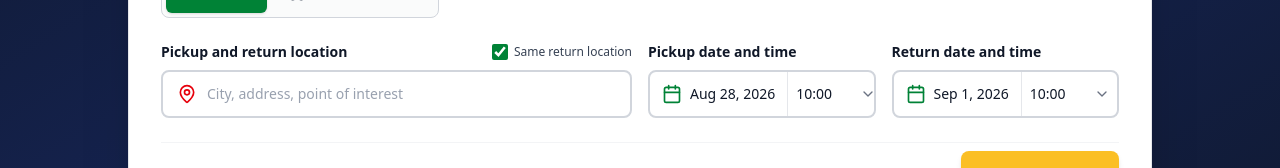
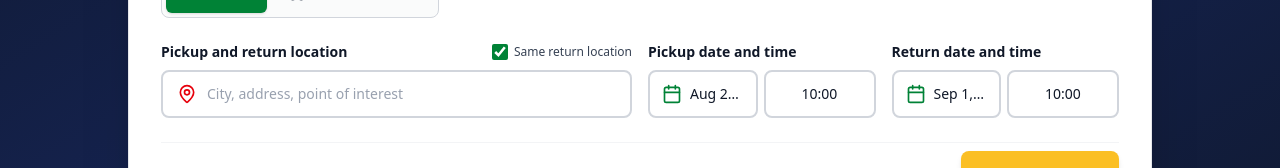
Before and after one commit to sachin11p12/Car-Rent-Frontend, a React (Vite) app: page / in a window 1280 px wide. Shown: the part 462-630 px from the top of the page. Built offline with nearby package versions, Linux system fonts and the light colour scheme.

Commit message:
Queries with location, date, time, and driver preference selection

```diff
--- a/src/components/home/HeroSearchWidget.jsx
+++ b/src/components/home/HeroSearchWidget.jsx
@@ -14,6 +14,7 @@ import {
 } from 'lucide-react';
 import { format, addDays } from 'date-fns';
 import { DualMonthCalendar } from './DualMonthCalendar';
+import { TimePickerWindow } from './TimePickerWindow';
 
 // Indian States and Union Territories
 export const INDIAN_STATES = [
@@ -87,14 +88,6 @@ const POPULAR_LOCATIONS = [
   { name: 'Kochi (Cochin International Airport)', type: 'Airport', state: 'Kerala' }
 ];
 
-// Time Slot Options (30-minute intervals)
-const TIME_SLOTS = Array.from({ length: 48 }, (_, i) => {
-  const hours = Math.floor(i / 2);
-  const minutes = i % 2 === 0 ? '00' : '30';
-  const hourStr = hours.toString().padStart(2, '0');
-  return `${hourStr}:${minutes}`;
-});
-
 export const HeroSearchWidget = () => {
   const navigate = useNavigate();
 
@@ -119,6 +112,9 @@ export const HeroSearchWidget = () => {
   const [showCalendar, setShowCalendar] = useState(false);
   const [activeDateField, setActiveDateField] = useState('pickup'); // 'pickup' | 'return'
 
+  // 5-Slot Time Picker Window State ('pickup' | 'return' | null)
+  const [activeTimePicker, setActiveTimePicker] = useState(null);
+
   // Bottom Row Preferences (Age & State)
   const [driverAge, setDriverAge] = useState('26+');
   const [showAgeDropdown, setShowAgeDropdown] = useState(false);
@@ -130,6 +126,7 @@ export const HeroSearchWidget = () => {
   const locationRef = useRef(null);
   const returnLocationRef = useRef(null);
   const dateContainerRef = useRef(null);
+  const timeContainerRef = useRef(null);
   const ageRef = useRef(null);
   const stateRef = useRef(null);
   const ageListRef = useRef(null);
@@ -145,6 +142,7 @@ export const HeroSearchWidget = () => {
       }
       if (dateContainerRef.current && !dateContainerRef.current.contains(e.target)) {
         setShowCalendar(false);
+        setActiveTimePicker(null);
       }
       if (ageRef.current && !ageRef.current.contains(e.target)) {
         setShowAgeDropdown(false);
@@ -411,7 +409,7 @@ export const HeroSearchWidget = () => {
             </div>
           </div>
 
-          {/* Dates Section (Pickup + Return + 2-Month Dual Calendar Popup) */}
+          {/* Dates & Times Section */}
           <div
             className={`${sameReturnLocation ? 'lg:col-span-6' : 'lg:col-span-12'} relative`}
             ref={dateContainerRef}
@@ -423,8 +421,10 @@ export const HeroSearchWidget = () => {
                 <label className="block text-sm font-bold text-gray-900 mb-2">
                   Pickup date and time
                 </label>
+                <div className="flex items-center gap-1.5">
+                  {/* Pickup Date Box */}
                   <div
-                  className={`flex items-center border-2 rounded-lg bg-white overflow-hidden transition-all ${
+                    className={`flex-1 border-2 rounded-lg bg-white overflow-hidden transition-all ${
                       showCalendar && activeDateField === 'pickup'
                         ? 'border-green-600 ring-2 ring-green-100'
                         : 'border-gray-300 hover:border-gray-400'
@@ -435,30 +435,39 @@ export const HeroSearchWidget = () => {
                       onClick={() => {
                         setActiveDateField('pickup');
                         setShowCalendar(true);
+                        setActiveTimePicker(null);
                         setShowAgeDropdown(false);
                         setShowStateDropdown(false);
                       }}
-                    className="flex-1 flex items-center gap-2 px-3 py-3 hover:bg-gray-50 text-left border-r border-gray-200 transition-colors cursor-pointer"
+                      className="w-full flex items-center gap-2 px-3 py-3 hover:bg-gray-50 text-left transition-colors cursor-pointer"
                     >
                       <CalendarIcon className="w-5 h-5 text-green-700 shrink-0" />
                       <span className="text-sm font-medium text-gray-900 truncate">
                         {pickupDate ? format(pickupDate, 'MMM d, yyyy') : 'Pickup date'}
                       </span>
                     </button>
+                  </div>
 
-                  <div className="relative w-24 shrink-0">
-                    <select
-                      value={pickupTime}
-                      onChange={(e) => setPickupTime(e.target.value)}
-                      className="w-full text-sm font-medium text-gray-900 py-3 pl-2 pr-6 bg-transparent focus:outline-none cursor-pointer appearance-none"
+                  {/* Pickup Time Box (with custom 5-slot window) */}
+                  <div
+                    className={`w-28 border-2 rounded-lg bg-white overflow-hidden transition-all ${
+                      activeTimePicker === 'pickup'
+                        ? 'border-green-600 ring-2 ring-green-100'
+                        : 'border-gray-300 hover:border-gray-400'
+                    }`}
                   >
-                      {TIME_SLOTS.map((slot) => (
-                        <option key={slot} value={slot}>
-                          {slot}
-                        </option>
-                      ))}
-                    </select>
-                    <ChevronDown className="w-4 h-4 text-gray-500 absolute right-2 top-1/2 -translate-y-1/2 pointer-events-none" />
+                    <button
+                      type="button"
+                      onClick={() => {
+                        setActiveTimePicker(activeTimePicker === 'pickup' ? null : 'pickup');
+                        setShowCalendar(false);
+                        setShowAgeDropdown(false);
+                        setShowStateDropdown(false);
+                      }}
+                      className="w-full py-3 px-3 text-center text-sm font-medium text-gray-900 hover:bg-gray-50 transition-colors cursor-pointer"
+                    >
+                      {pickupTime || 'Time'}
+                    </button>
                   </div>
                 </div>
               </div>
@@ -468,8 +477,10 @@ export const HeroSearchWidget = () => {
                 <label className="block text-sm font-bold text-gray-900 mb-2">
                   Return date and time
                 </label>
+                <div className="flex items-center gap-1.5">
+                  {/* Return Date Box */}
                   <div
-                  className={`flex items-center border-2 rounded-lg bg-white overflow-hidden transition-all ${
+                    className={`flex-1 border-2 rounded-lg bg-white overflow-hidden transition-all ${
                       showCalendar && activeDateField === 'return'
                         ? 'border-green-600 ring-2 ring-green-100'
                         : 'border-gray-300 hover:border-gray-400'
@@ -480,30 +491,39 @@ export const HeroSearchWidget = () => {
                       onClick={() => {
                         setActiveDateField('return');
                         setShowCalendar(true);
+                        setActiveTimePicker(null);
                         setShowAgeDropdown(false);
                         setShowStateDropdown(false);
                       }}
-                    className="flex-1 flex items-center gap-2 px-3 py-3 hover:bg-gray-50 text-left border-r border-gray-200 transition-colors cursor-pointer"
+                      className="w-full flex items-center gap-2 px-3 py-3 hover:bg-gray-50 text-left transition-colors cursor-pointer"
                     >
                       <CalendarIcon className="w-5 h-5 text-green-700 shrink-0" />
                       <span className="text-sm font-medium text-gray-900 truncate">
                         {returnDate ? format(returnDate, 'MMM d, yyyy') : 'Return date'}
                       </span>
                     </button>
+                  </div>
 
-                  <div className="relative w-24 shrink-0">
-                    <select
-                      value={returnTime}
-                      onChange={(e) => setReturnTime(e.target.value)}
-                      className="w-full text-sm font-medium text-gray-900 py-3 pl-2 pr-6 bg-transparent focus:outline-none cursor-pointer appearance-none"
+                  {/* Return Time Box (with custom 5-slot window) */}
+                  <div
+                    className={`w-28 border-2 rounded-lg bg-white overflow-hidden transition-all ${
+                      activeTimePicker === 'return'
+                        ? 'border-green-600 ring-2 ring-green-100'
+                        : 'border-gray-300 hover:border-gray-400'
+                    }`}
                   >
-                      {TIME_SLOTS.map((slot) => (
-                        <option key={slot} value={slot}>
-                          {slot}
-                        </option>
-                      ))}
-                    </select>
-                    <ChevronDown className="w-4 h-4 text-gray-500 absolute right-2 top-1/2 -translate-y-1/2 pointer-events-none" />
+                    <button
+                      type="button"
+                      onClick={() => {
+                        setActiveTimePicker(activeTimePicker === 'return' ? null : 'return');
+                        setShowCalendar(false);
+                        setShowAgeDropdown(false);
+                        setShowStateDropdown(false);
+                      }}
+                      className="w-full py-3 px-3 text-center text-sm font-medium text-gray-900 hover:bg-gray-50 transition-colors cursor-pointer"
+                    >
+                      {returnTime || 'Time'}
+                    </button>
                   </div>
                 </div>
               </div>
@@ -532,6 +552,28 @@ export const HeroSearchWidget = () => {
               </div>
             )}
 
+            {/* 5-Slot Time Picker Floating Modal */}
+            {activeTimePicker && (
+              <div
+                className={`absolute z-[100] top-full mt-2 w-full sm:w-[620px] ${
+                  activeTimePicker === 'return' ? 'sm:right-0 sm:left-auto' : 'sm:left-0 sm:right-auto'
+                }`}
+              >
+                <TimePickerWindow
+                  selectedTime={activeTimePicker === 'pickup' ? pickupTime : returnTime}
+                  onSelectTime={(time) => {
+                    if (activeTimePicker === 'pickup') {
+                      setPickupTime(time);
+                    } else {
+                      setReturnTime(time);
+                    }
+                    setActiveTimePicker(null);
+                  }}
+                  onClose={() => setActiveTimePicker(null)}
+                />
+              </div>
+            )}
+
           </div>
 
         </div>
@@ -550,6 +592,7 @@ export const HeroSearchWidget = () => {
                   setShowAgeDropdown(!showAgeDropdown);
                   setShowStateDropdown(false);
                   setShowCalendar(false);
+                  setActiveTimePicker(null);
                 }}
                 className="flex items-center gap-1 text-sm cursor-pointer group focus:outline-none select-none"
               >
@@ -598,6 +641,7 @@ export const HeroSearchWidget = () => {
                   setShowStateDropdown(!showStateDropdown);
                   setShowAgeDropdown(false);
                   setShowCalendar(false);
+                  setActiveTimePicker(null);
                 }}
                 className="flex items-center gap-1 text-sm cursor-pointer group focus:outline-none select-none"
               >
```
Lines whose indentation alone changed are shown as unchanged.
